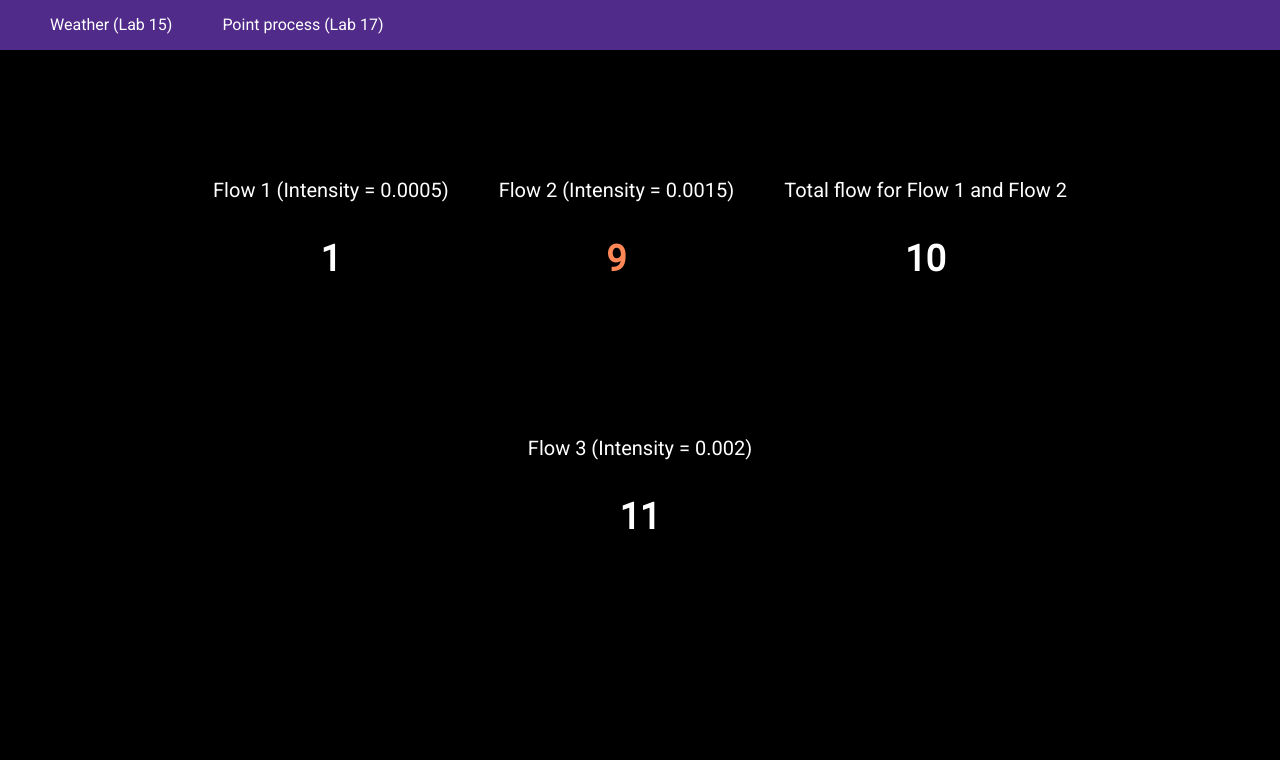
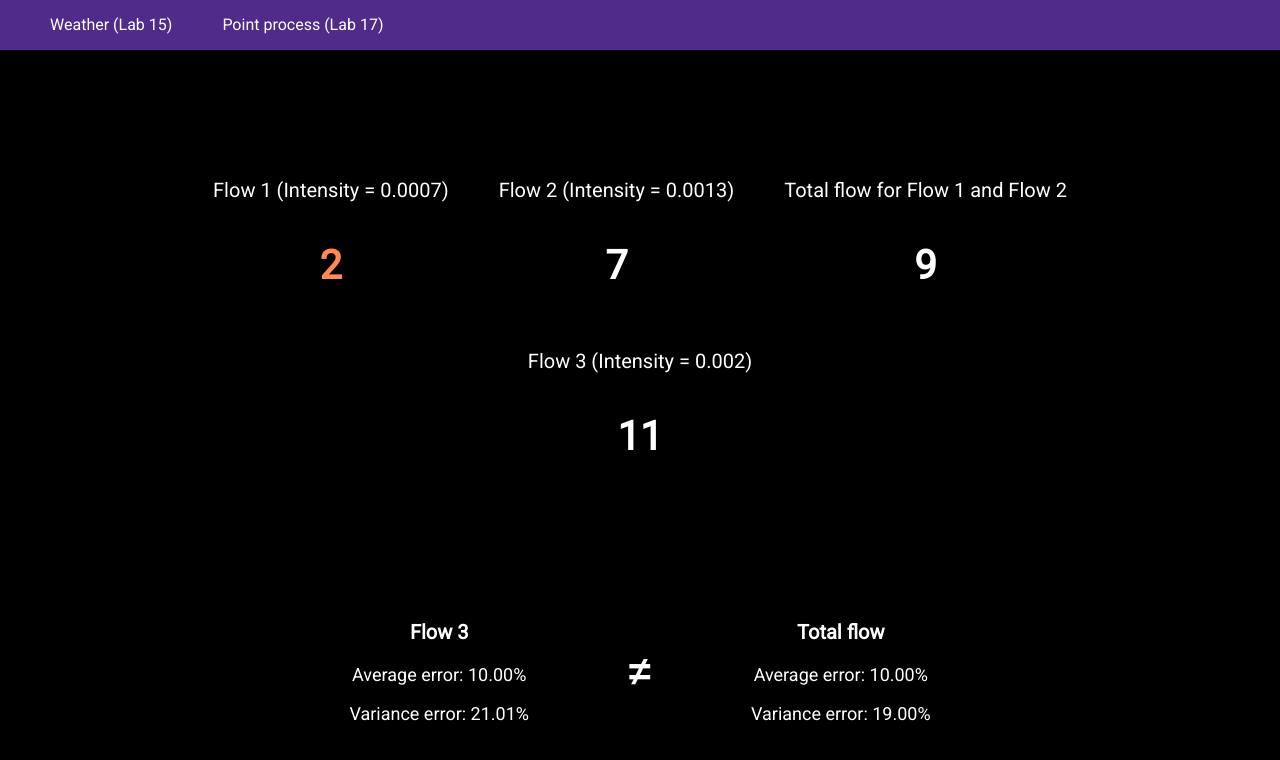
Before and after one commit to DmitryAvanesov/TSU-Simulation-Module4, an Angular app: page /point-process in a window 1280 px wide. Shown: the top 760 px of the page. Built offline with nearby package versions, Linux system fonts and the light colour scheme.

Commit message:
Something's wrong, I can feel it

```diff
--- a/src/app/point-process/point-process.component.html
+++ b/src/app/point-process/point-process.component.html
@@ -1,6 +1,23 @@
 <div ngClass="container">
-  <div ngClass="amount" *ngFor="let amount of amounts; index as i">
-    <p ngClass="amount-name">{{names[i]}}</p>
-    <p [ngClass]="{'amount-number': true, 'amount-last': lastFlow == i}">{{amount}}</p>
+  <div ngClass="amount-container">
+    <div ngClass="amount-block" *ngFor="let amount of amounts; index as i">
+      <p ngClass="amount-name">{{names[i]}}</p>
+      <p [ngClass]="{'amount-number': true, 'amount-last': lastFlow == i}">{{amount}}</p>
+    </div>
+  </div>
+  <div ngClass="stats-container">
+    <div ngClass="stats-block">
+      <p ngClass="stat-title">Flow 3</p>
+      <p ngClass="stat">Average error: {{(averageError * 100).toFixed(2)}}%</p>
+      <p ngClass="stat">Variance error: {{(varianceError * 100).toFixed(2)}}%</p>
+    </div>
+    <div ngClass="stats-block">
+      <p ngClass="stat-sign">≠</p>
+    </div>
+    <div ngClass="stats-block">
+      <p ngClass="stat-title">Total flow</p>
+      <p ngClass="stat">Average error: {{(averageErrorTotal * 100).toFixed(2)}}%</p>
+      <p ngClass="stat">Variance error: {{(varianceErrorTotal * 100).toFixed(2)}}%</p>
+    </div>
   </div>
 </div>
--- a/src/app/point-process/point-process.component.scss
+++ b/src/app/point-process/point-process.component.scss
@@ -1,14 +1,18 @@
-.amount {
+.amount-container {
+  padding: 50px;
+  margin-bottom: 50px;
+
+  .amount-block {
     display: inline-block;
     color: white;
-  margin: 50px 25px;
+    margin: 0 25px;
 
     .amount-name {
       font-size: 20px;
     }
 
     .amount-number {
-    font-size: 36px;
+      font-size: 40px;
       font-weight: bold;
     }
 
@@ -16,3 +20,27 @@
       color: #ff8856;
     }
   }
+}
+
+.stats-container {
+  .stats-block {
+    display: inline-block;
+    vertical-align: middle;
+    margin: 0 50px;
+    color: white;
+
+    .stat-title {
+      font-weight: bold;
+      font-size: 20px;
+    }
+
+    .stat-sign {
+      font-weight: bold;
+      font-size: 40px;
+    }
+
+    .stat {
+      font-size: 18px;
+    }
+  }
+}
--- a/src/app/point-process/point-process.component.ts
+++ b/src/app/point-process/point-process.component.ts
@@ -1,4 +1,5 @@
 import { Component, OnInit } from '@angular/core';
+import { factorial } from 'mathjs';
 
 @Component({
   selector: 'app-point-process',
@@ -9,15 +10,34 @@ export class PointProcessComponent implements OnInit {
 
   intensityFirst: number;
   intensitySecond: number;
-  time: number;
+  statsInterval: number;
+  statsData: Array<number>;
+  statsAmount: number;
+  intervalAmount: number;
+  statsDataTotal: Array<number>;
+  statsAmountTotal: number;
+  intervalAmountTotal: number;
+  averageReal: number;
+  varianceReal: number;
+  averageError: number;
+  varianceError: number;
+  averageErrorTotal: number;
+  varianceErrorTotal: number;
   amounts: Array<number>;
   names: Array<string>;
   lastFlow: number;
+  distribution: Array<number>;
 
   ngOnInit(): void {
-    this.intensityFirst = 0.0005;
-    this.intensitySecond = 0.0015;
-    this.time = Date.now();
+    this.intensityFirst = 0.0007;
+    this.intensitySecond = 0.0013;
+    this.statsInterval = 1000;
+    this.statsData = new Array(10).fill(0);
+    this.statsAmount = 0;
+    this.intervalAmount = 0;
+    this.statsDataTotal = new Array(10).fill(0);
+    this.statsAmountTotal = 0;
+    this.intervalAmountTotal = 0;
     this.amounts = new Array(4).fill(0);
     this.names = new Array(
       `Flow 1 (Intensity = ${this.intensityFirst})`,
@@ -25,10 +45,78 @@ export class PointProcessComponent implements OnInit {
       `Total flow for Flow 1 and Flow 2`,
       `Flow 3 (Intensity = ${this.intensityFirst + this.intensitySecond})`
     );
+    this.distribution = new Array<number>(10);
+
+    for (const [index] of this.distribution.entries()) {
+      this.distribution[index] = Math.pow((this.intensityFirst + this.intensitySecond) * this.statsInterval, index) * Math.pow(Math.E, -(this.intensityFirst + this.intensitySecond) * this.statsInterval) / factorial(index);
+    }
+
+    this.distribution[this.distribution.length - 1] += 1 - this.distribution.reduce((a, b) => a + b);
+
+    this.averageReal = 0;
+
+    for (const [index, value] of this.distribution.entries()) {
+      this.averageReal += index * value;
+    }
+
+    this.varianceReal = 0;
+
+    for (const [index] of this.distribution.entries()) {
+      this.varianceReal += Math.pow(index * this.averageReal, 2);
+    }
+
+    this.varianceReal /= this.distribution.length - 1;
 
     this.setNextPoint(this.intensityFirst);
     this.setNextPoint(this.intensitySecond);
     this.setNextPoint(this.intensityFirst + this.intensitySecond);
+
+    setInterval(
+      () => {
+        this.statsData[Math.min(this.intervalAmount, 9)]++;
+        this.statsAmount++;
+        this.intervalAmount = 0;
+
+        this.statsDataTotal[Math.min(this.intervalAmountTotal, 9)]++;
+        this.statsAmountTotal++;
+        this.intervalAmountTotal = 0;
+
+        let averageStats = 0;
+
+        for (const [index, value] of this.statsData.entries()) {
+          averageStats += index * (value / this.statsAmount);
+        }
+
+        let varianceStats = 0;
+
+        for (const [index] of this.statsData.entries()) {
+          varianceStats += Math.pow(index * averageStats, 2);
+        }
+
+        varianceStats /= this.distribution.length - 1;
+
+        this.averageError = Math.abs(averageStats - this.averageReal) / Math.abs(this.averageReal);
+        this.varianceError = Math.abs(varianceStats - this.varianceReal) / Math.abs(this.varianceReal);
+
+        averageStats = 0;
+
+        for (const [index, value] of this.statsDataTotal.entries()) {
+          averageStats += index * (value / this.statsAmountTotal);
+        }
+
+        varianceStats = 0;
+
+        for (const [index] of this.statsDataTotal.entries()) {
+          varianceStats += Math.pow(index * averageStats, 2);
+        }
+
+        varianceStats /= this.distribution.length - 1;
+
+        this.averageErrorTotal = Math.abs(averageStats - this.averageReal) / Math.abs(this.averageReal);
+        this.varianceErrorTotal = Math.abs(varianceStats - this.varianceReal) / Math.abs(this.varianceReal);
+      },
+      this.statsInterval
+    );
   }
 
   setNextPoint(intensity: number): void {
@@ -37,15 +125,18 @@ export class PointProcessComponent implements OnInit {
         if (intensity == this.intensityFirst) {
           this.amounts[0]++;
           this.amounts[2]++;
+          this.intervalAmountTotal++;
           this.lastFlow = 0;
         }
         else if (intensity == this.intensitySecond) {
           this.amounts[1]++;
           this.amounts[2]++;
+          this.intervalAmountTotal++;
           this.lastFlow = 1;
         }
         else {
           this.amounts[3]++;
+          this.intervalAmount++;
           this.lastFlow = 3;
         }
 
```
Lines whose indentation alone changed are shown as unchanged.
